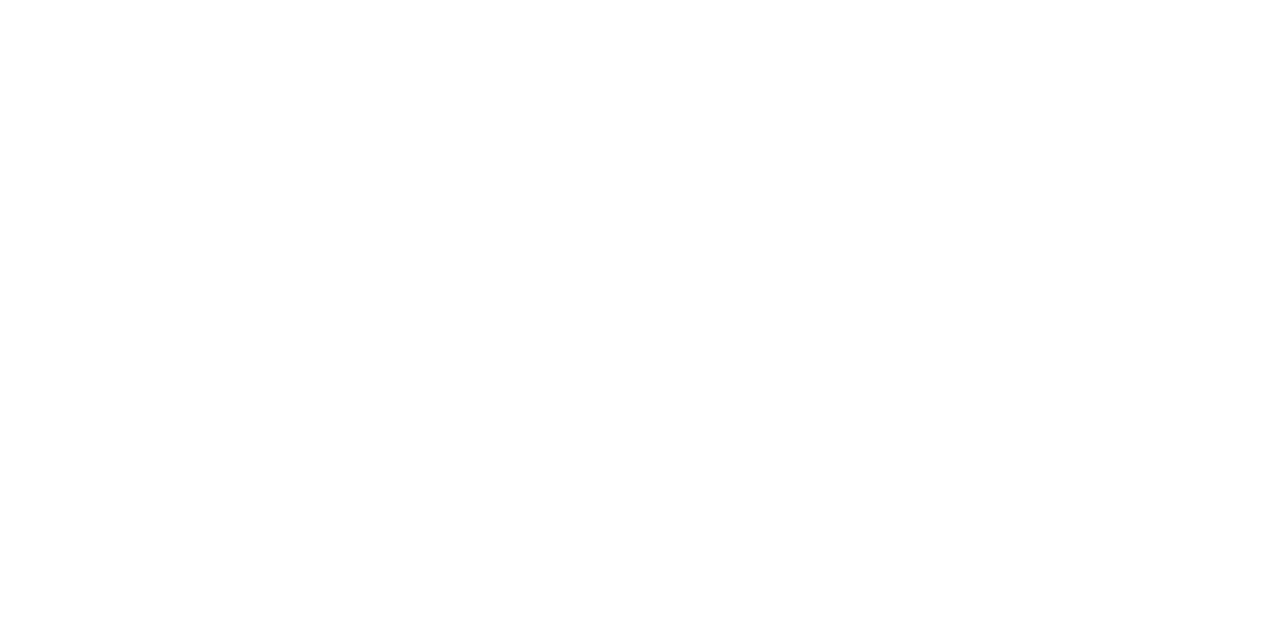
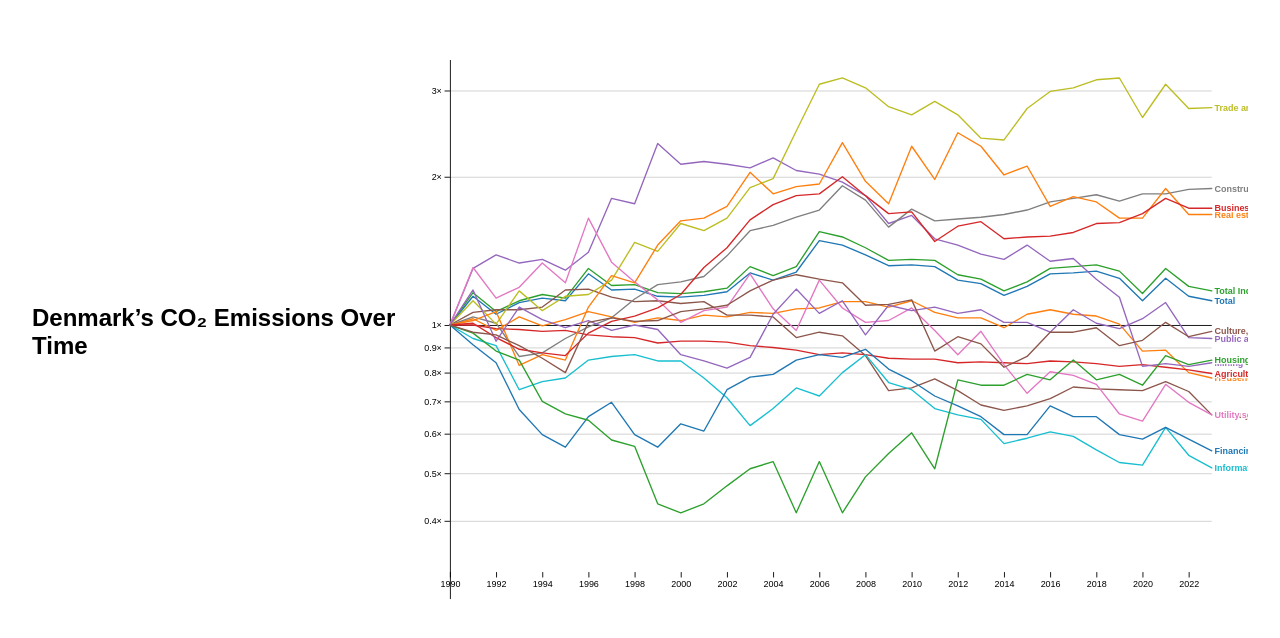
Before and after one commit to MikkelBKristensen/CreativeDatavisualization, a SvelteKit app in the folder CreativeDataVizExam/: page / in a window 1280 px wide. Shown: the part 1892-2530 px from the top of the page. Before the commit the page ends 1792 px from the top, so only its background shows below. Built offline with nearby package versions, Linux system fonts and the light colour scheme.

Commit message:
Add the Svelte component to the main page

```diff
--- a/CreativeDataVizExam/src/routes/+page.svelte
+++ b/CreativeDataVizExam/src/routes/+page.svelte
@@ -1,11 +1,13 @@
 <script>
   import SectionHero from "$lib/components/SectionHero.svelte";
   import SectionIntro from "$lib/components/SectionIntro.svelte";
+  import SectionIndexChart from "$lib/components/SectionIndexChart.svelte";
 </script>
 
 <main>
   <SectionHero />
   <SectionIntro />
+  <SectionIndexChart />
 </main>
 
 <style>
```
